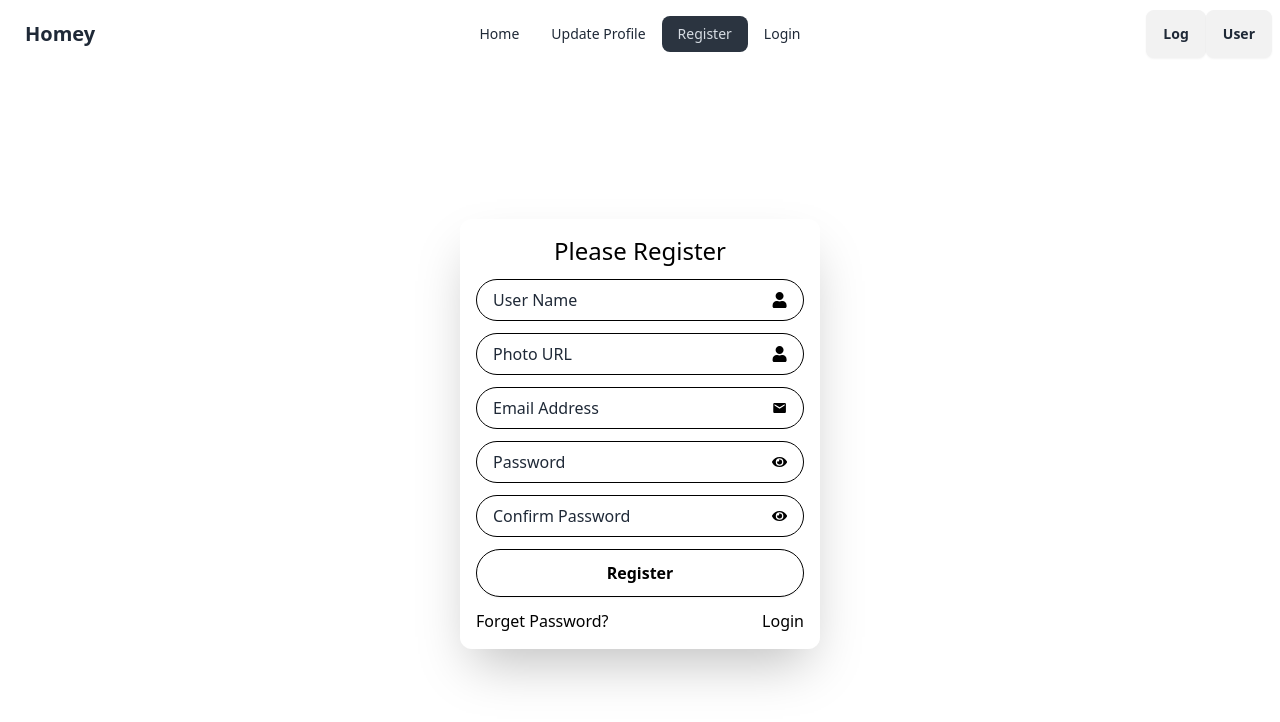
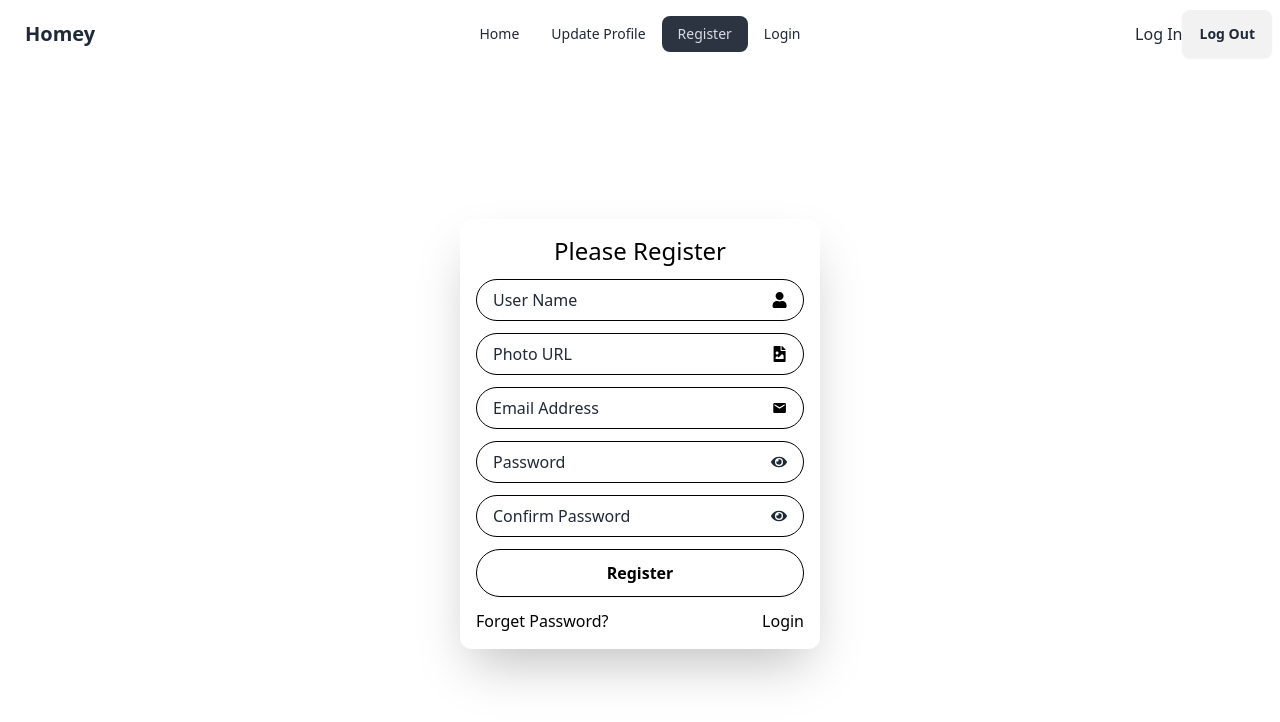
Before and after one commit to abir13719/Homey, a React (Vite) app: page /register in a window 1280 px wide. Shown: the top 722 px of the page. Built offline with nearby package versions, Linux system fonts and the light colour scheme; no server answers.

Commit message:
Added Password Validation

```diff
--- a/src/components/NavBar.jsx
+++ b/src/components/NavBar.jsx
@@ -3,7 +3,11 @@ import { NavLink } from "react-router-dom";
 import { AuthContext } from "../provider/AuthProvider";
 
 const NavBar = () => {
-  const { user } = useContext(AuthContext);
+  const { user, logOut } = useContext(AuthContext);
+
+  const handleLogOut = () => {
+    logOut();
+  };
   const navLinks = (
     <>
       <li>
@@ -53,8 +57,10 @@ const NavBar = () => {
         <ul className="menu menu-horizontal px-1">{navLinks}</ul>
       </div>
       <div className="navbar-end">
-        {user ? <p>{user.email}</p> : <a className="btn">Log</a>}
-        <a className="btn">User</a>
+        {user ? <p>{user.email}</p> : <button>Log In</button>}
+        <button onClick={handleLogOut} className="btn">
+          Log Out
+        </button>
       </div>
     </div>
   );
--- a/src/pages/Register.jsx
+++ b/src/pages/Register.jsx
@@ -1,14 +1,19 @@
 import { Link } from "react-router-dom";
 import { MdEmail } from "react-icons/md";
-import { FaEye, FaUser } from "react-icons/fa";
-import { useContext } from "react";
+import { FaEye, FaEyeSlash, FaUser, FaFileImage } from "react-icons/fa";
+import { useContext, useState } from "react";
 import { AuthContext } from "../provider/AuthProvider";
+import { updateProfile } from "firebase/auth";
 
 const Register = () => {
   const { createUser } = useContext(AuthContext);
+  const [problem, setProblem] = useState("");
+  const [success, setSuccess] = useState("");
+  const [showPassword, setShowPassword] = useState(false);
+  const [showCPassword, setShowCPassword] = useState(false);
+
   const handleRegister = (e) => {
     e.preventDefault();
-    console.log(e.currentTarget);
     const form = new FormData(e.currentTarget);
     const name = form.get("userName");
     const photo = form.get("photo");
@@ -17,10 +22,41 @@ const Register = () => {
     const cPassword = form.get("cPassword");
     console.log(name, photo, email, password, cPassword);
 
+    setProblem("");
+    setSuccess("");
+
+    if (password.length < 6) {
+      setProblem("Password must be at least 6 characters");
+      return;
+    } else if (!/[A-Z]/.test(password)) {
+      setProblem("Password must have a uppercase letter");
+      return;
+    } else if (!/[a-z]/.test(password)) {
+      setProblem("Password must have a lowercase letter");
+      return;
+    } else if (password !== cPassword) {
+      setProblem("Passwords do not match");
+      return;
+    }
+
     //Create a new user
     createUser(email, password)
-      .then((result) => console.log(result.user))
-      .catch((error) => console.error(error));
+      .then(
+        (result) =>
+          updateProfile(result.user, {
+            displayName: name,
+            photoURL: photo,
+          }),
+        setSuccess("User created successfully")
+      )
+      .catch((error) => setProblem(error.message.split("Error")[1].replace(/[()-.]/g, " ")));
+  };
+
+  const handleShowPassword = () => {
+    setShowPassword(!showPassword);
+  };
+  const handleShowCPassword = () => {
+    setShowCPassword(!showCPassword);
   };
 
   return (
@@ -47,7 +83,7 @@ const Register = () => {
                 placeholder="Photo URL"
                 required
               />
-              <FaUser className="text-black" />
+              <FaFileImage className="text-black" />
             </div>
             <div className="flex items-center justify-between border border-black rounded-full py-2 px-4">
               <input
@@ -63,24 +99,27 @@ const Register = () => {
             <div className="flex items-center justify-between border border-black rounded-full py-2 px-4">
               <input
                 className="text-black w-full bg-transparent border-none outline-none font-medium placeholder:text-gray-800 placeholder:font-medium"
-                type="password"
+                type={showPassword ? "text" : "password"}
                 name="password"
                 placeholder="Password"
                 required
               />
-              <FaEye className="text-black" />
+              <span onClick={handleShowPassword}>{showPassword ? <FaEyeSlash /> : <FaEye />}</span>
             </div>
             <div className="flex items-center justify-between border border-black rounded-full py-2 px-4">
               <input
                 className="text-black w-full bg-transparent border-none outline-none font-medium placeholder:text-gray-800 placeholder:font-medium"
-                type="password"
+                type={showCPassword ? "text" : "password"}
                 name="cPassword"
                 placeholder="Confirm Password"
                 required
               />
-              <FaEye className="text-black" />
+              <span onClick={handleShowCPassword}>
+                {showCPassword ? <FaEyeSlash /> : <FaEye />}
+              </span>
             </div>
-
+            {problem && <p className="text-red-500 text-sm">{problem}</p>}
+            {success && <p className="text-black text-center">{success}</p>}
             <div>
               <input
                 className=" text-black w-full btn text-base rounded-full bg-white/10 border border-black backdrop-blur-3xl hover:bg-white/20 hover:border-black"
--- a/src/provider/AuthProvider.jsx
+++ b/src/provider/AuthProvider.jsx
@@ -2,6 +2,7 @@ import {
   createUserWithEmailAndPassword,
   onAuthStateChanged,
   signInWithEmailAndPassword,
+  signOut,
 } from "firebase/auth";
 import { createContext, useEffect, useState } from "react";
 import auth from "../data/firebaseConfig";
@@ -29,11 +30,16 @@ const AuthProvider = ({ children }) => {
     };
   }, []);
 
+  const logOut = () => {
+    return signOut(auth);
+  };
+
   const authInfo = {
     createUser,
     user,
     setUser,
     signInUser,
+    logOut,
   };
   return <AuthContext.Provider value={authInfo}>{children}</AuthContext.Provider>;
 };
```
